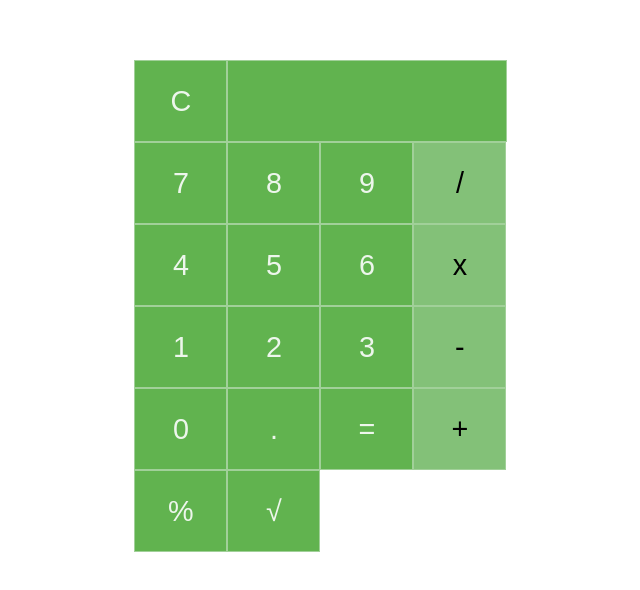
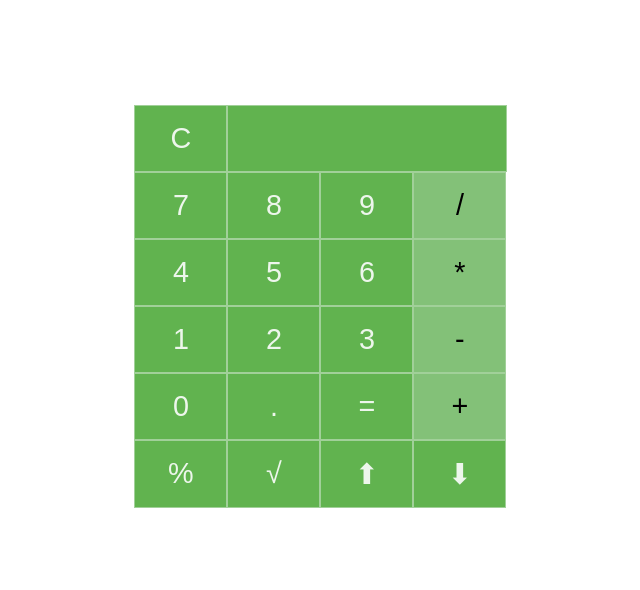
Before and after one commit to Paul-Dantam/calculator, a plain HTML site: page index.html in a window 1280 px wide. Shown: the part 102-692 px from the top of the page, without its empty margins (316-956 px from the left). Drawn offline with Linux system fonts and the light colour scheme.

Commit message:
calculator built

```diff
--- a/index.html
+++ b/index.html
@@ -15,26 +15,28 @@
 
         <div class="container">
 
-            <div class="clear button3">C</div>
-            <div class="output"></div>
-            <div class="button1">7</div>
-            <div class="button1">8</div>
-            <div class="button1">9</div>
-            <div class="button2">/</div>
-            <div class="button1">4</div>
-            <div class="button1">5</div>
-            <div class="button1">6</div>
-            <div class="button2">x</div>
-            <div class="button1">1</div>
-            <div class="button1">2</div>
-            <div class="button1">3</div>
-            <div class="button2">-</div>
-            <div class="button1">0</div>
-            <div class="button1">.</div>
-            <div class="equals button1">=</div>
-            <div class="button2">+</div>
-            <div class="button3">%</div>
-            <div class="button1">√</div>
+            <div class="clear button">C</div>
+            <div class="screen"></div>
+            <div class="button">7</div>
+            <div class="button">8</div>
+            <div class="button">9</div>
+            <div class="button operator">/</div>
+            <div class="button">4</div>
+            <div class="button">5</div>
+            <div class="button">6</div>
+            <div class="button operator">*</div>
+            <div class="button">1</div>
+            <div class="button">2</div>
+            <div class="button">3</div>
+            <div class="button operator">-</div>
+            <div class="button">0</div>
+            <div class="button">.</div>
+            <div class="equals button">=</div>
+            <div class="button operator">+</div>
+            <div class="button">%</div>
+            <div class="button">√</div>
+            <div class="button">⬆︎</div>
+            <div class="button">⬇︎</div>
 
         </div>
 
--- a/main.css
+++ b/main.css
@@ -17,8 +17,7 @@
     font-weight:100;
 }
 
-.button1, .button2, .button3, .output{
-    height: 3rem;
+.button, .screen{
     flex-basis:24%;
     padding: 1rem 0 1rem 0;
     display:flex;
@@ -30,16 +29,16 @@
     color:#EDF6EC;
 }
 
-.button2{
+.operator{
     background-color:#83C178;
     color:black;
 }
 
-.button2:hover{
+.operator:hover{
     color:#EDF6EC;
 }
 
-.output{
+.screen{
     flex-basis:73.3%;
 }
 
--- a/main.js
+++ b/main.js
@@ -0,0 +1,39 @@
+var button
+var onScreen
+var equals
+var parameter
+var memory
+var output
+
+memory = []
+
+onScreen = document.querySelector(".screen")
+
+button = document.querySelectorAll(".button");
+var length = button.length;
+
+for (var i in button) {
+
+    if (button[i].innerHTML !== "C" && button[i].innerHTML !== "=" && button[i].innerHTML !== "√") {
+        button[i].addEventListener("click", function () {
+            num = this.innerHTML
+            output = onScreen.innerHTML += num;
+        });
+    } else if (button[i].innerHTML === "C") {
+        button[i].addEventListener("click", function () {
+            memory.push(onScreen.innerHTML);
+            onScreen.innerHTML = ""
+        });
+
+    } else if (button[i].innerHTML === "=") {
+        button[i].addEventListener("click", function () {
+            onScreen.innerHTML = eval(onScreen.innerHTML)
+
+        });
+    }
+    else if (button[i].innerHTML === "√") {
+        button[i].addEventListener("click", function () {
+            onScreen.innerHTML = eval(Math.sqrt(onScreen.innerHTML))
+        });
+    }
+}
```
